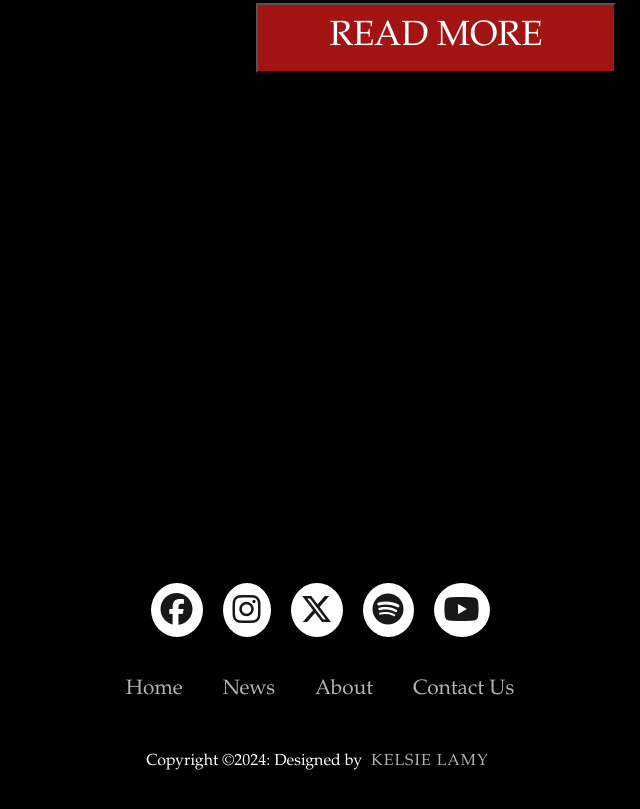
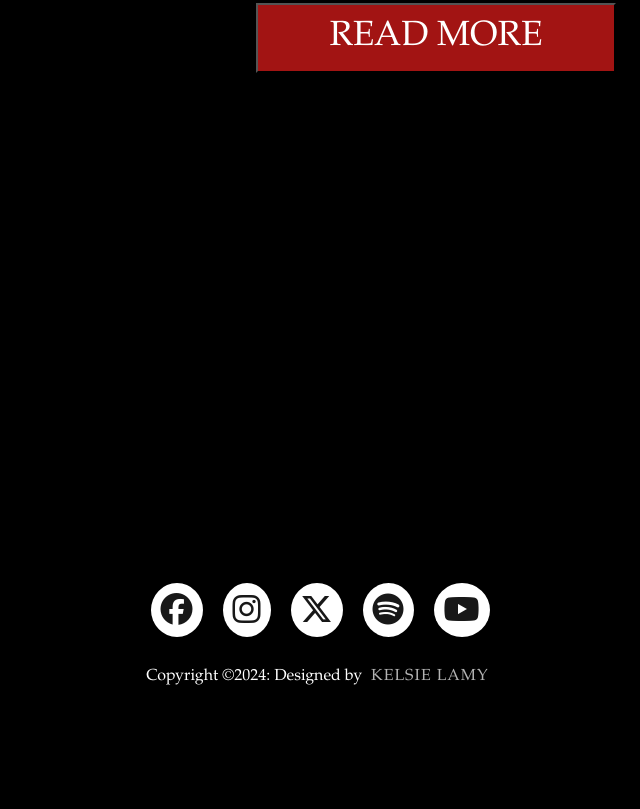
Before and after one commit to KelsieLamy/Opeth-Website, a plain HTML site: page index.html in a window 1280 px wide. Shown: the part 5033-5842 px from the top of the page, without its empty margins (640-1280 px from the left). After the commit the page ends 5759 px from the top, so only its background shows below. Drawn offline with Linux system fonts and the light colour scheme.

Commit message:
Add files via upload

```diff
--- a/index.html
+++ b/index.html
@@ -155,14 +155,7 @@ integrity="sha512-5Hs3dF2AEPkpNAR7UiOHba+lRSJNeM2ECkwxUIxC1Q/FLycGTbNapWXB4tP889
             <a href="https://open.spotify.com/artist/0ybFZ2Ab08V8hueghSXm6E"><i class="fa-brands fa-spotify"></i></a>
             <a href="https://www.youtube.com/channel/UCmQSJTFZaXN85gYk6W3XbdQ"><i class="fa-brands fa-youtube"></i></a>
         </div>
-        <div class="footernav">
-            <ul>
-                <li><a href="">Home</a></li>
-                <li><a href="">News</a></li>
-                <li><a href="about.html">About</a></li>
-                <li><a href="">Contact Us</a></li>
-            </ul>
-        </div>
+
         <div class="footerbottom">
             <p>Copyright &copy;2024: Designed by <span class= "designer">Kelsie Lamy</span></p>
         </div>
```
